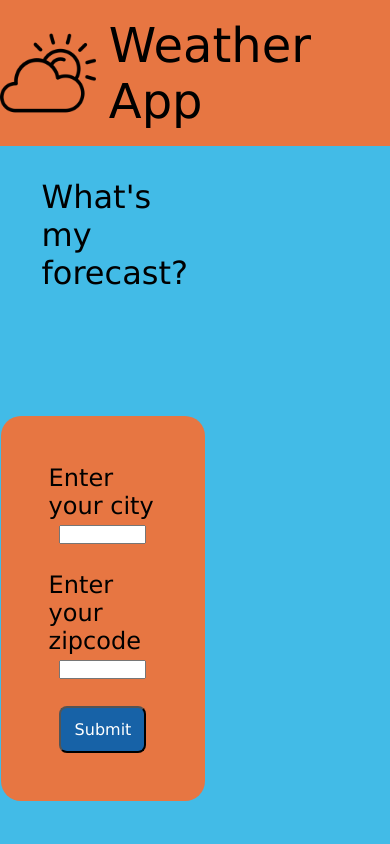
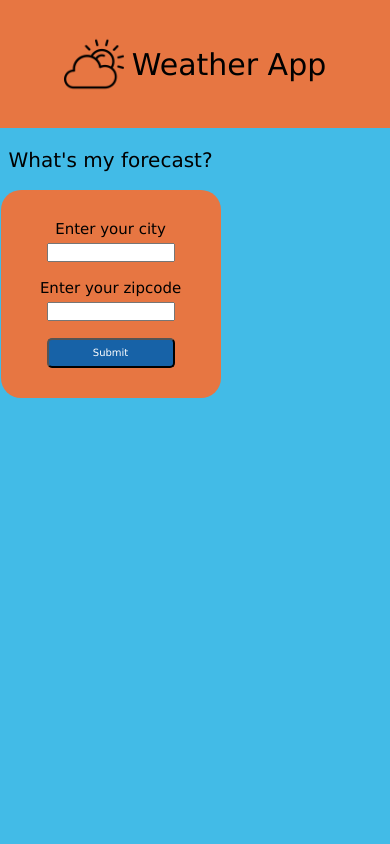
Before and after one commit to metalwings001/Weather-App, a React (Create React App) app: page / in a window 390 px wide. Shown: the top 844 px of the page. Built offline with nearby package versions, Linux system fonts and the light colour scheme.

Commit message:
fixed mobile design

```diff
--- a/src/App.js
+++ b/src/App.js
@@ -41,8 +41,8 @@ const Blank = () => {
 
 const DailyWeather = ({weatherList}) => {
 
-  console.log("inside DailyWeather!")
-  console.log("weahterList: " ,weatherList)
+  //console.log("inside DailyWeather!")
+  //console.log("weahterList: " ,weatherList)
 
   //const currDate = new Date();
   //console.log(currDate)
@@ -121,15 +121,17 @@ const HtmlStructure = () => {
         let maxTemp = []
         let iconList = []
         const currDate = new Date()
-        let calendarDay = currDate.getDate()
-        let calendarMonth = currDate.getMonth()
+        //let calendarDay = currDate.getDate()
+        //let calendarMonth = currDate.getMonth()
 
-        console.log(currDate, calendarMonth, calendarDay)
+        //console.log(currDate, calendarMonth, calendarDay)
 
-        let myDate = new Date()
+        //let myDate = new Date()
         for(let i = 0; i <  5; i++) { //sets up our 5 day forecast
-          myDate.setDate(currDate.getDate()+i)
-          dateList.push(myDate.getMonth() + 1 + '/' + myDate.getDate()) //format dates for 5 day forecast
+
+          currDate.setDate(currDate.getDate()+1)
+
+          dateList.push(currDate.getMonth() + 1 + '/' + currDate.getDate()) //format dates for 5 day forecast
 
           minTemp.push(response.data.daily[i].temp.min)
           maxTemp.push(response.data.daily[i].temp.max)
--- a/src/style.css
+++ b/src/style.css
@@ -17,7 +17,7 @@ body {
 .grid{
   display: grid;
 
-  height: 98vh;
+  height: 100vh;
 
   grid-template-rows: 1fr .4fr 4fr 4fr 1fr;
   grid-template-columns: .7fr 3fr 3fr .7fr;
@@ -53,7 +53,7 @@ body {
   background-color: #42bbe7;
 }
 .foot {
-  height: 122%;
+  height: 100%;
   grid-row: 5;
   grid-column: 1 /span 4;
   background-color: #e77642;
@@ -99,7 +99,7 @@ body {
 
   padding: 3.6rem 3rem;
   background-color: #e77642;
-  border-radius: 20px;
+  border-radius: .75rem;
 
 }
 .input-group {
@@ -164,14 +164,14 @@ body {
   align-items: center;
   height: 19.5rem;
   width: 12rem;
-  border-radius: 10px;
+  border-radius: .7rem;
   background-color: #EDE7E3;
 
 
 }
 .weather-icon {
   display: flex;
-  border-radius: 10px;
+  border-radius: .7px;
   background-color: #42bbe7;
   margin-bottom: 1rem;
 
@@ -188,7 +188,8 @@ body {
   display: flex;
   margin-left: 5%;
   margin-right: 5%;
-  justify-content: space-between;
+  justify-content: space-evenly;
+  flex-wrap: wrap;
 
 }
 .weather-box-forecast {
@@ -224,11 +225,18 @@ body {
 }
 
 @media(max-width:900px) {
+  html{
+    font-size: 10px;
+  }
+  .weather-box{
+    height: 23rem;
+  }
   .grid {
+
 
     display: grid;
     height: auto;
-    grid-template-rows: 1fr .4fr 4fr 4fr 1fr;
+    grid-template-rows: 1fr .4fr 1.7fr 4fr 1fr;
     grid-template-columns: .01fr 3fr 3fr .1fr;
   }
   .weather-box-forecast {
@@ -237,27 +245,25 @@ body {
     flex-direction: column;
     align-items: center;
 
-    height: 14rem;
-    width: 9rem;
+    height: 18rem;
+    width: 12rem;
     border-radius: 10px;
     background-color: #EDE7E3;
+    margin-bottom: 1rem;
   }
   .weatherForm {
-    margin-top: 2.1rem;
-
-    width: 100%;
-
     padding: 3rem 3rem;
     background-color: #e77642;
     border-radius: 20px;
 
   }
-  .mid1Title{
-   padding-left: 20%;
+  .mid1{
+    align-items: flex-start;
   }
-  .mid2Title{
-    padding-left: 20%;
+  .mid2{
+    padding-top:.6rem;
+    align-items: flex-start;
   }
-  .day5container{}
+
 
 }
```
